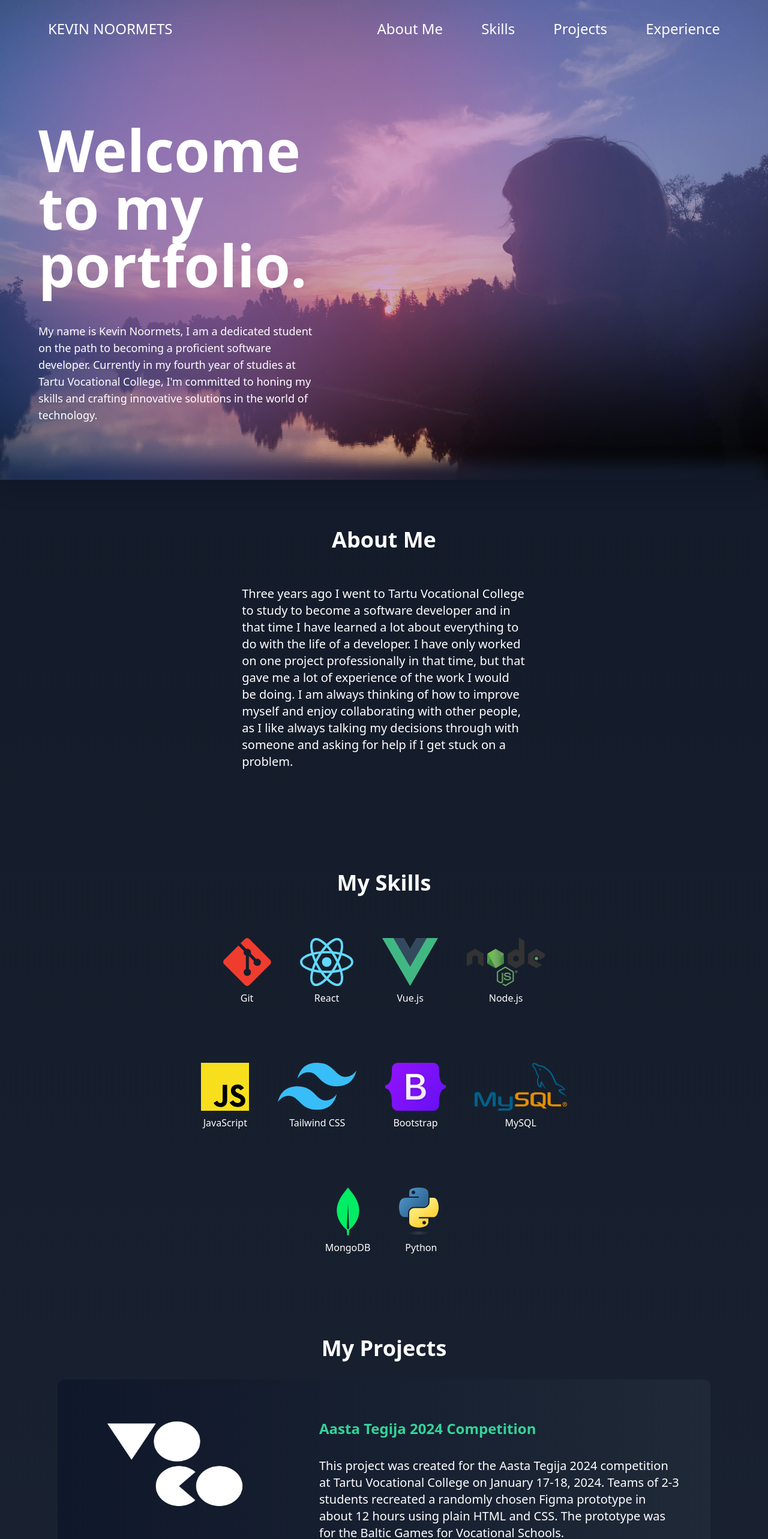
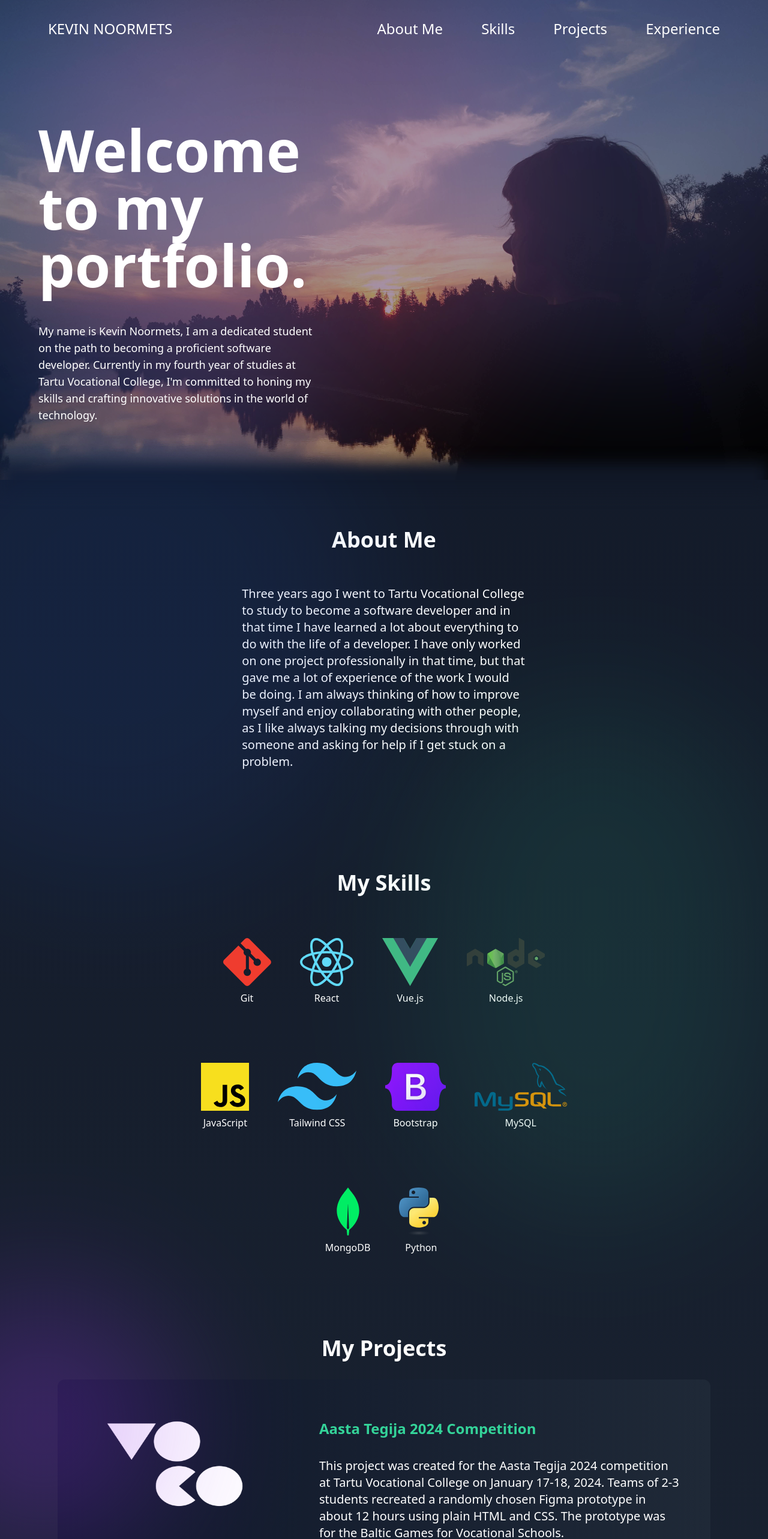
Before and after one commit to Kevinoo5/portfolio, a React (Vite) app: page / in a window 1280 px wide. Shown: the top 2566 px of the page at 60% size. Built offline with nearby package versions, Linux system fonts and the light colour scheme; what tailwindcss-animated would draw is missing.

Commit message:
Use new blob component in adding design

```diff
--- a/src/common/BackgroundBlob.jsx
+++ b/src/common/BackgroundBlob.jsx
@@ -1,9 +1,11 @@
-const BackgroundBlob = ({ color, position }) => {
+const BackgroundBlob = ({ color, position, opacity, size, mobileHidden }) => {
   return (
     <div
-      className={`absolute z-2 overflow-hidden opacity-40 filter bg-blend-multiply rounded-full blur-2xl  scale-300 ${color} ${position}`}
+      className={`${mobileHidden ? "hidden" : "block"} md:block absolute z-0 overflow-hidden ${opacity ? opacity : "opacity-40"} filter bg-blend-multiply rounded-full blur-2xl  scale-300 ${color} ${position}`}
     >
-      <div className={"w-72 h-72 overflow-hidden blur-2xl"}></div>
+      <div
+        className={`${size ? size : "w-72 h-72"} overflow-hidden blur-2xl`}
+      ></div>
     </div>
   );
 };
--- a/src/components/AboutMe.jsx
+++ b/src/components/AboutMe.jsx
@@ -1,8 +1,9 @@
 import AnimatedTitle from "../common/AnimatedTitle";
+import BackgroundBlob from "../common/BackgroundBlob.jsx";
 
 const AboutMe = () => {
   return (
-    <div className="relative px-12 py-12 w-full" id="about">
+    <div className="relative md:overflow-visible px-12 py-12 w-full" id="about">
       <div className="absolute h-12 inset-0 -top-7 w-full min-w-full left-0 right-0 bottom-0 bg-gray-900 blur-md" />
       <AnimatedTitle title={"About Me"} />
       <div className="text-white z-10">
@@ -17,6 +18,19 @@ const AboutMe = () => {
           if I get stuck on a problem.
         </h1>
       </div>
+      <BackgroundBlob
+        color={"bg-blue-600"}
+        position={"top-24"}
+        opacity={"opacity-10"}
+        mobileHidden={true}
+      />
+      <BackgroundBlob
+        color={"bg-emerald-400"}
+        position={"-bottom-96 right-48"}
+        size={"w-48 h-72"}
+        opacity={"opacity-10"}
+        mobileHidden={true}
+      />
     </div>
   );
 };
--- a/src/components/Banner.jsx
+++ b/src/components/Banner.jsx
@@ -13,11 +13,19 @@ const Banner = () => {
     >
       {/* Overlay for background image */}
 
-      <div className="absolute top-0 left-0 right-0 bottom-0 bg-black opacity-20 z-1" />
+      <div className="absolute top-0 left-0 right-0 bottom-0 bg-black opacity-40 z-1" />
 
-      <BackgroundBlob color={"bg-blue-500"} />
-      <BackgroundBlob color={"bg-indigo-400"} position={"top-12 right-24"} />
-      <BackgroundBlob color={"bg-pink-400"} position={"top-48 left-1/4"} />
+      <BackgroundBlob color={"bg-blue-500"} opacity={"opacity-20"} />
+      <BackgroundBlob
+        color={"bg-indigo-400"}
+        position={"top-12 right-24"}
+        opacity={"opacity-20"}
+      />
+      <BackgroundBlob
+        color={"bg-pink-400"}
+        position={"top-48 left-1/4"}
+        opacity={"opacity-20"}
+      />
       <div className="text-white pr-0 z-content sm:pr-24 w-full">
         <h1 className="text-5xl font-bold lg:text-8xl py-3 sm:py-6">
           Welcome to my portfolio.
--- a/src/components/Footer.jsx
+++ b/src/components/Footer.jsx
@@ -2,6 +2,7 @@ import { ToastContainer } from "react-toastify";
 import { useState, useEffect } from "react";
 import "react-toastify/dist/ReactToastify.css";
 import EmailForm from "./EmailForm.jsx";
+import BackgroundBlob from "../common/BackgroundBlob.jsx";
 
 const Footer = () => {
   const [isDesktop, setIsDesktop] = useState(window.innerWidth >= 768);
@@ -16,7 +17,7 @@ const Footer = () => {
   }, []);
 
   return (
-    <footer className="flex text-white flex-col items-center md:items-start md:flex-row justify-around bottom-0 left-0 pt-24 pb-16 bg-slate-800">
+    <footer className="flex relative overflow-hidden text-white flex-col items-center md:items-start md:flex-row justify-around bottom-0 left-0 pt-24 pb-16 bg-slate-800">
       {isDesktop ? (
         <div className="hidden md:flex flex-col px-4 md:px-12">
           <p className="text-3xl md:text-5xl mb-4 font-bold">Get in touch</p>
@@ -82,6 +83,18 @@ const Footer = () => {
         </div>
       )}
       <EmailForm displayClasses={"hidden md:flex"} />
+      <BackgroundBlob
+        color={"bg-emerald-500"}
+        opacity={"opacity-20"}
+        size={"w-48 h-48"}
+        position={"-bottom-36 right-36"}
+      />
+      <BackgroundBlob
+        color={"bg-blue-500"}
+        opacity={"opacity-20"}
+        size={"w-48 h-48"}
+        position={"top-0 left-0"}
+      />
       <ToastContainer />
     </footer>
   );
--- a/src/components/myProjects.jsx
+++ b/src/components/myProjects.jsx
@@ -1,14 +1,27 @@
 import AnimatedListItem from "../common/AnimatedListItem";
 import AnimatedTitle from "../common/AnimatedTitle";
 import projects from "../data/projectList";
+import BackgroundBlob from "../common/BackgroundBlob.jsx";
 
 const MyProjects = () => {
   return (
-    <ul id="projects">
+    <ul className="relative overflow-hidden md:overflow-visible" id="projects">
       <AnimatedTitle title={"My Projects"} />
+      <BackgroundBlob
+        color={"bg-purple-600"}
+        position={""}
+        size={"w-36 h-36"}
+        opacity={"opacity-30"}
+      />
       {projects.map((project) => (
         <AnimatedListItem key={project.id} project={project} />
       ))}
+      <BackgroundBlob
+        color={"bg-teal-800"}
+        position={"right-72"}
+        size={"w-36 h-36"}
+        opacity={"opacity-20"}
+      />
     </ul>
   );
 };
```
Also changed, not shown: src/common/AnimatedListItem.jsx (+9 -4 lines).
